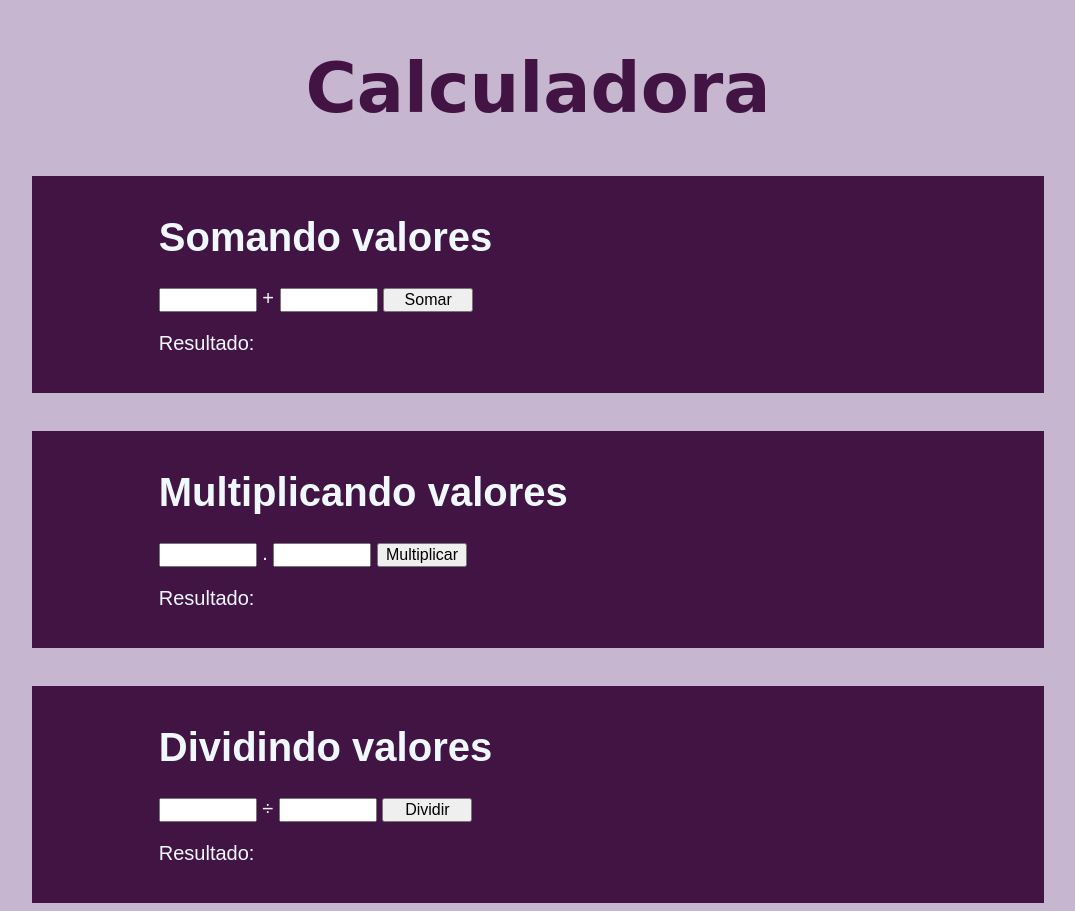
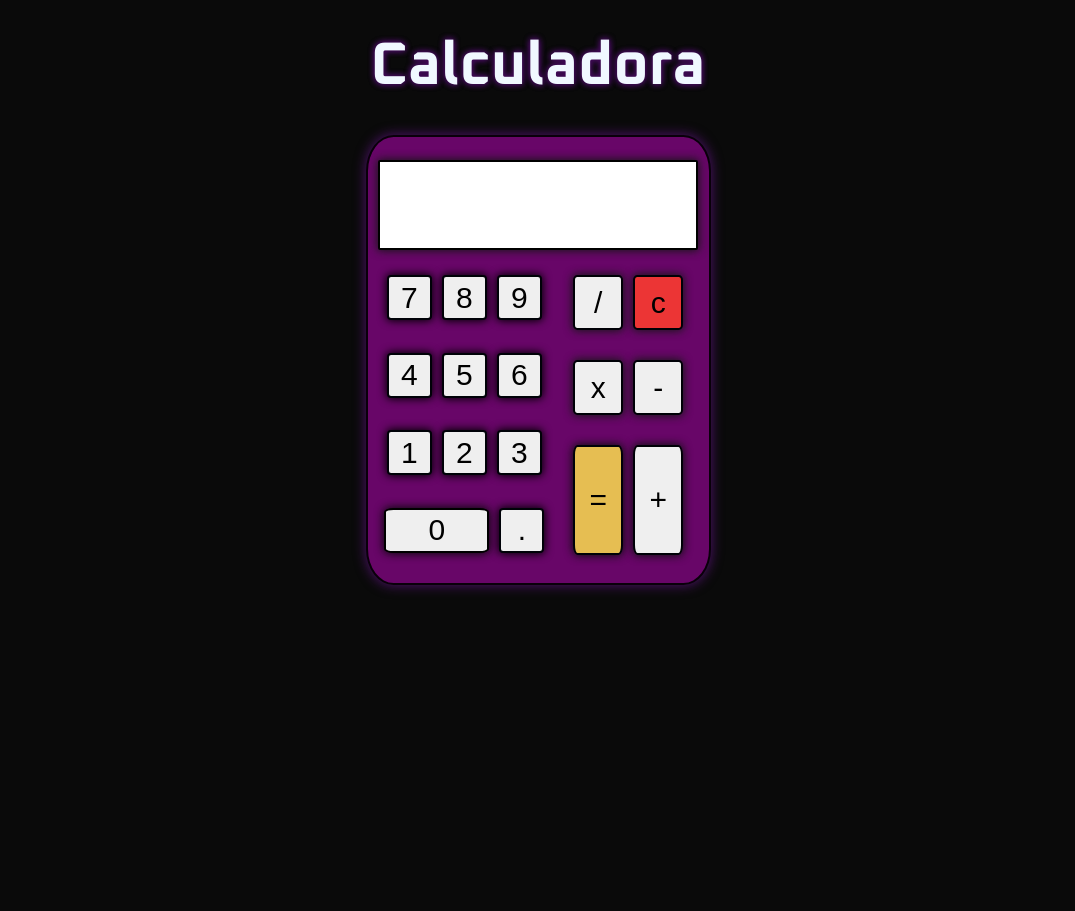
Before and after one commit to jessicamdsn/Calculadora, a plain HTML site: page index.html in a window 1280 px wide. Shown: the whole page, without its empty margins (102-1177 px from the left). After the commit the page ends 800 px from the top, so only its background shows below. Drawn offline with Linux system fonts and the light colour scheme.

Commit message:
new style

```diff
--- a/index.html
+++ b/index.html
@@ -1,18 +1,69 @@
 <!DOCTYPE html>
 <html lang="pt-br">
+
 <head>
     <meta charset="UTF-8">
     <meta http-equiv="X-UA-Compatible" content="IE=edge">
     <meta name="viewport" content="width=device-width, initial-scale=1.0">
+
+    <link rel="preconnect" href="https://fonts.googleapis.com">
+    <link rel="preconnect" href="https://fonts.gstatic.com" crossorigin>
+    <link href="https://fonts.googleapis.com/css2?family=Oxanium:wght@300;400;700&display=swap" rel="stylesheet">
+
+    <link rel="stylesheet" href="styles.css" />
+    <link rel="stylesheet" href="reset.css" />
+    <script src="javascript.js"></script>
+
     <title>Calculadora</title>
 
-    <link rel="stylesheet" href="styles.css" />
-    <script src="javascript.js"></script>
+</head>
 
-</head>
 <body>
-    <h1 id="titulo">Calculadora</h1>
-    <div>
+    <header>
+        <h1 id="titulo">Calculadora</h1>
+    </header>
+
+    <main class="calculadora">
+
+        <div class="partedecima">
+            <section class="tela">
+                <select name="telinha" id="telinha" size="5"> 0</select>
+            </section>
+        </div>
+        <div class="partedebaixo">
+            <aside class="numeros">
+                <ul class="lista-numeros">
+                    <li class="botao"><input type="button" value="7"></li>
+                    <li class="botao"><input type="button" value="8"></li>
+                    <li class="botao"><input type="button" value="9"></li>
+                    <li class="botao"><input type="button" value="4"></li>
+                    <li class="botao"><input type="button" value="5"></li>
+                    <li class="botao"><input type="button" value="6"></li>
+                    <li class="botao"><input type="button" value="1"></li>
+                    <li class="botao"><input type="button" value="2"></li>
+                    <li class="botao"><input type="button" value="3"></li>
+                    <li class="zero"><input type="button" value="0"></li>
+                    <li class="ponto"><input type="button" value="."></li>
+
+                </ul>
+            </aside>
+
+            <aside class="operadores">
+                <ul class="lista-operadores">
+                    <li class="dividir"><input type="button" value="/"></li>
+                    <li class="delete"><input type="button" value="c"></li>
+                    <li class="vezes"><input type="button" value="x"></li>
+                    <li class="menos"><input type="button" value="-"></li>
+                    <li class="igual"><input type="button" value="="></li>
+                    <li class="mais"><input type="button" value="+"></li>
+                </ul>
+            </aside>
+        </div>
+    </main>
+
+
+
+    <!--<div>
         <h1>Somando valores</h1>
         <input type="number" name="txtn1" id="txtn1"> +
         <input type="number" name="txtn2" id="txtn2">
@@ -34,7 +85,8 @@
         <input type="button" value="Dividir" onclick= "dividir()" >
         <section id="Dres">Resultado:</section>
     </div>
-
+    -->
 
 </body>
+
 </html>
--- /dev/null
+++ b/reset.css
@@ -0,0 +1,11 @@
+*{
+    margin:0;
+    padding: 0;
+    box-sizing: border-box;
+}
+ul{
+    list-style: none;
+}
+li{
+    list-style: none;
+}
--- a/styles.css
+++ b/styles.css
@@ -1,4 +1,157 @@
-   ::-webkit-scrollbar {
+  body {
+      font-family: "oxanium", cursive;
+      color: aliceblue;
+      background-color: rgb(10, 10, 10);
+      font-size: 20px;
+  }
+
+  header {
+      font-size: 30px;
+      text-align: center;
+      margin: 30px;
+      text-shadow: 0 0 0.2em rgb(52, 3, 65), 0 0 0.2em rgb(115, 25, 167)
+  }
+
+  .calculadora {
+      background-color: rgb(104, 6, 104);
+      border: 2px solid rgb(9, 0, 10);
+      box-shadow: 0px 0px 12px 1px rgb(72, 17, 97);
+      border-radius: 8%;
+      display: flex;
+      flex-direction: column;
+      gap: 20px;
+      max-width: 345px;
+      min-height: 450px;
+      margin-left: auto;
+      margin-right: auto;
+      align-items: center;
+      justify-content: center;
+  }
+
+  /*parte de cima*/
+  .calculadora .partedecima {
+      display: flex;
+      flex-direction: column;
+  }
+
+  select {
+      width: 320px;
+      display: flex;
+      align-items: center;
+      padding: 3px;
+      border: 2px solid rgb(0, 0, 0);
+      box-shadow: 0px 0px 8px 1px rgb(24, 24, 24);
+  }
+
+  .calculadora .tela {
+      margin-top: 20px;
+  }
+
+  /* parte de baixo*/
+  .calculadora .partedebaixo {
+      margin: 5px;
+      display: flex;
+      flex-wrap: wrap;
+      gap: 15px;
+      max-width: 100%;
+      justify-content: center;
+
+  }
+
+  .calculadora .numeros {
+
+      max-width: 50%;
+      min-width: 50%;
+      min-height: 300px;
+      display: flex;
+      flex-wrap: wrap;
+
+  }
+
+  .calculadora .operadores {
+
+      max-width: 40%;
+      display: flex;
+      flex-wrap: wrap;
+  }
+
+  .calculadora .lista-numeros {
+      display: flex;
+      flex-wrap: wrap;
+      justify-content: center;
+      gap: 10px;
+
+
+  }
+
+  .calculadora .lista-operadores {
+      display: flex;
+      flex-wrap: wrap;
+      justify-content: center;
+      gap: 10px;
+
+  }
+
+  .lista-numeros input {
+      font-size: 30px;
+      border: 2px solid rgb(0, 2, 8);
+      border-radius: 9%;
+      box-shadow: 0px 0px 8px 1px rgb(0, 0, 0);
+      text-align: center;
+      width: 45px;
+      height: 45px;
+  }
+
+  .lista-operadores input {
+      font-size: 30px;
+      border: 2px solid rgb(0, 1, 7);
+      border-radius: 9%;
+      box-shadow: 0px 0px 8px 1px rgb(24, 24, 24);
+      text-align: center;
+      width: 50px;
+      height: 55px;
+
+  }
+
+  .lista-numeros .zero input {
+      font-size: 30px;
+      border: 2px solid rgb(0, 0, 0);
+      border-radius: 9%;
+      box-shadow: 0px 0px 8px 1px rgb(10, 10, 10);
+      text-align: center;
+      width: 105px;
+      height: 45px;
+
+  }
+
+  .lista-operadores .igual input {
+      font-size: 30px;
+      border: 2px solid rgb(0, 2, 8);
+      border-radius: 9%;
+      box-shadow: 0px 0px 8px 1px rgb(15, 15, 15);
+      text-align: center;
+      width: 50px;
+      height: 110px;
+      background-color: rgb(230, 190, 82);
+  }
+
+  .lista-operadores .mais input {
+      font-size: 30px;
+      border: 2px solid rgb(0, 1, 7);
+      border-radius: 9%;
+      box-shadow: 0px 0px 8px 1px rgb(17, 17, 17);
+      text-align: center;
+      width: 50px;
+      height: 110px;
+  }
+  .lista-operadores .delete input {
+    background-color: rgb(236, 53, 53);
+  }
+
+
+
+
+  /* ::-webkit-scrollbar {
        width: 12px;
    }
 
@@ -13,7 +166,7 @@
    body {
        font: normal 15pt arial;
        background-color: rgb(198, 182, 207);
-       color: aliceblue;
+       color: rgb(0, 0, 0);
    }
 
    #titulo {
@@ -39,3 +192,4 @@
        width: 90px;
        margin-bottom: 20px;
    }
+   */
```
